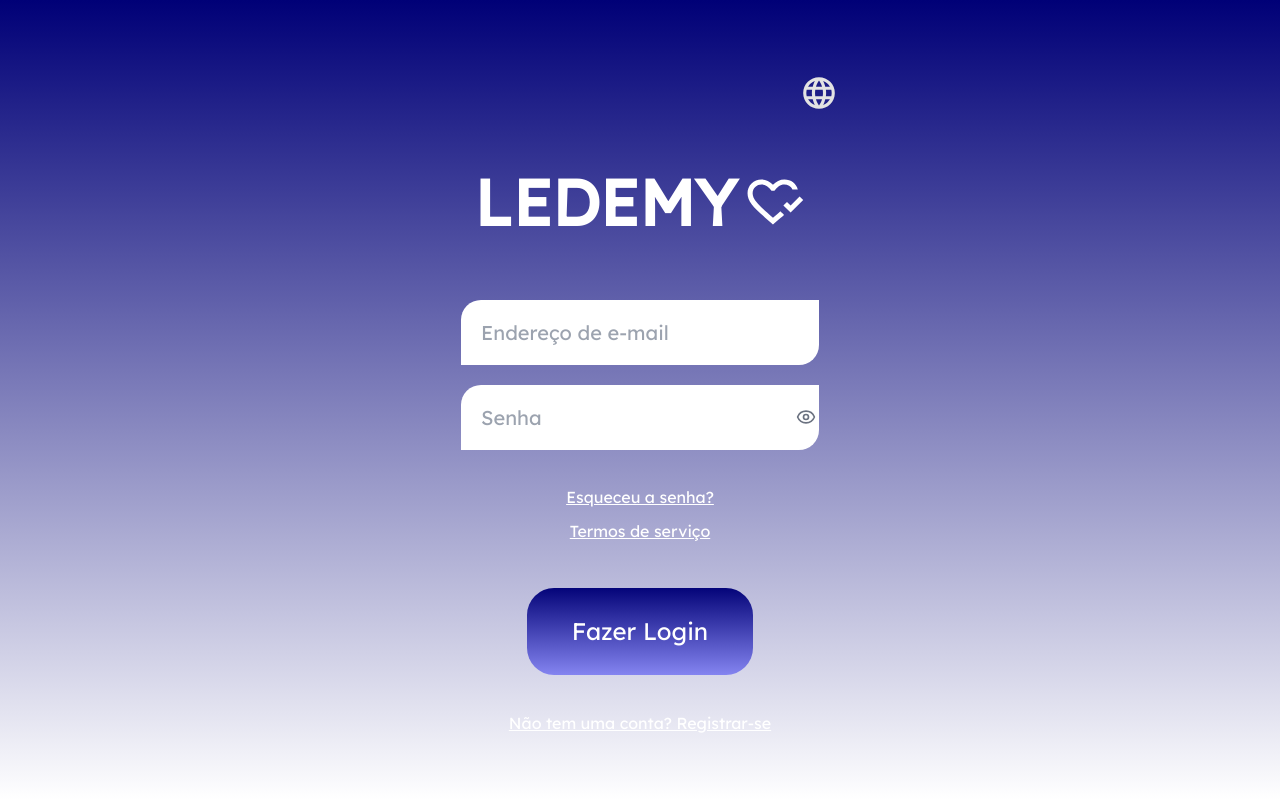
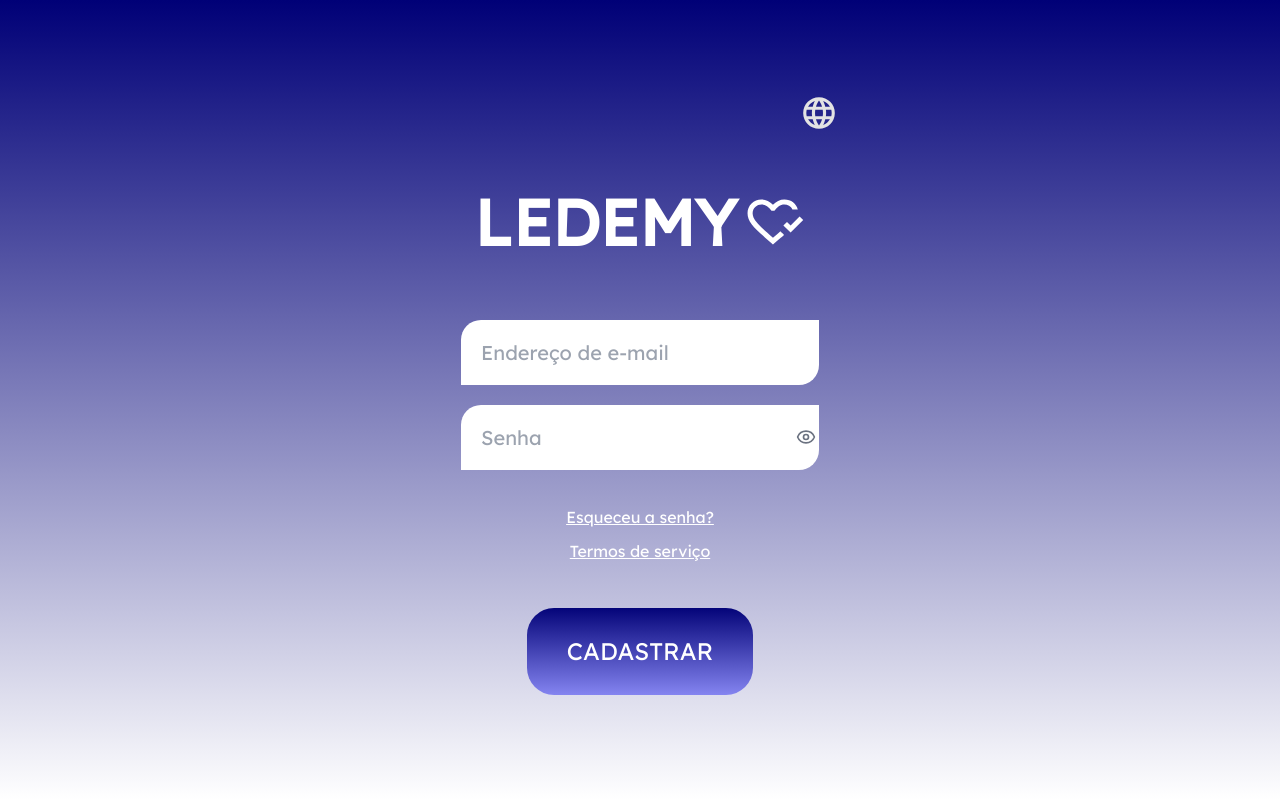
Before and after one commit to GIGABATTT/LEDEMY, a React (Vite) app: page / in a window 1280 px wide. Built offline with nearby package versions, Linux system fonts and the light colour scheme; a web font is replaced by a local one.

Commit message:
Reverted to commit 88969889cad2fe130153420e16b5a58fa21ca3b4

```diff
--- a/src/components/auth/LoginForm.tsx
+++ b/src/components/auth/LoginForm.tsx
@@ -11,30 +11,14 @@ import { Eye, EyeOff } from 'lucide-react';
 
 interface LoginFormProps {
   onRegister: () => void;
-  onLoginSuccess?: () => void;
 }
 
-export const LoginForm: React.FC<LoginFormProps> = ({ onRegister, onLoginSuccess }) => {
+export const LoginForm: React.FC<LoginFormProps> = ({ onRegister }) => {
   const { t } = useLanguage();
   const { userEmail, userPassword, setUserEmail, setUserPassword } = useUser();
   const [localEmail, setLocalEmail] = useState(userEmail);
   const [localPassword, setLocalPassword] = useState(userPassword);
   const [showPassword, setShowPassword] = useState(false);
-
-  const handleLoginClick = () => {
-    // Salva os dados de login
-    setUserEmail(localEmail);
-    setUserPassword(localPassword);
-    console.log('Login data saved:', { email: localEmail, password: localPassword });
-
-    // Verifica se as credenciais existem (usuário já registrado)
-    if (localEmail && localPassword) {
-      console.log('Login successful, redirecting to dashboard');
-      if (onLoginSuccess) {
-        onLoginSuccess();
-      }
-    }
-  };
 
   const handleRegisterClick = () => {
     setUserEmail(localEmail);
@@ -83,15 +67,9 @@ export const LoginForm: React.FC<LoginFormProps> = ({ onRegister, onLoginSuccess
           <LinkText href="#">{t.termsOfService}</LinkText>
         </div>
 
-        <ActionButton onClick={handleLoginClick}>
-          Fazer Login
+        <ActionButton onClick={handleRegisterClick}>
+          {t.registerButton}
         </ActionButton>
-
-        <div className="mt-4">
-          <LinkText href="#" onClick={handleRegisterClick}>
-            Não tem uma conta? Registrar-se
-          </LinkText>
-        </div>
       </div>
     </div>
   );
--- a/src/pages/Index.tsx
+++ b/src/pages/Index.tsx
@@ -1,3 +1,4 @@
+
 import React, { useState } from 'react';
 import { LoginForm } from '../components/auth/LoginForm';
 import { RegistrationForm } from '../components/auth/RegistrationForm';
@@ -46,7 +47,6 @@ const Index: React.FC = () => {
   // Navigation handlers
   const handleRegister = () => setCurrentScreen(AppScreen.REGISTRATION);
   const handleBackToLogin = () => setCurrentScreen(AppScreen.LOGIN);
-  const handleLoginSuccess = () => setCurrentScreen(AppScreen.DASHBOARD);
   const handleContinueToMedical = () => setCurrentScreen(AppScreen.MEDICAL_INFO);
   const handleBackToRegistration = () => setCurrentScreen(AppScreen.REGISTRATION);
   const handleContinueToPlan = () => setCurrentScreen(AppScreen.PLAN_SELECTION);
@@ -74,10 +74,7 @@ const Index: React.FC = () => {
           <style>{fontStyles}</style>
 
           {currentScreen === AppScreen.LOGIN && (
-            <LoginForm
-              onRegister={handleRegister}
-              onLoginSuccess={handleLoginSuccess}
-            />
+            <LoginForm onRegister={handleRegister} />
           )}
 
           {currentScreen === AppScreen.REGISTRATION && (
```
